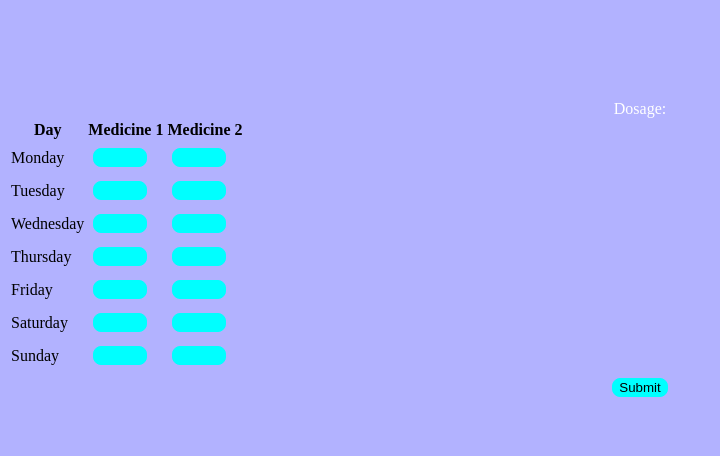
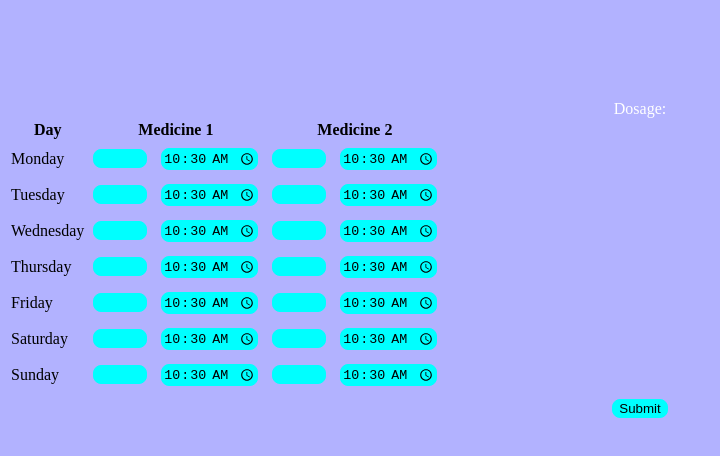
Before and after one commit to anshchawla521/smart-medicine-dispenser, a plain HTML site: page index.html in a window 1280 px wide. Shown: the whole page, without its empty margins (0-720 px from the left). Drawn offline with Linux system fonts and the light colour scheme.

Commit message:
implemented time interface for the website

```diff
--- a/index.html
+++ b/index.html
@@ -35,38 +35,52 @@
         </tr>
         <tr>
         <td>Monday</td>
-        <td><input type="number" id="dosage" name="dosage11" step="1" min = 0 max = 10 value="%d"> <!-- detch from memory --></td>
-        <td><input type="number" id="dosage" name="dosage12" step="1" min = 0 max = 10 value="%d"> <!-- detch from memory --></td>
+        <td><input type="number" id="dosage" name="dosage11" step="1" min = 0 max = 10 value="%d">
+            <input type="time" name="time11" value = "10:30:00"></td>
+        <td><input type="number" id="dosage" name="dosage12" step="1" min = 0 max = 10 value="%d">
+            <input type="time" name="time12" value = "10:30:00"> <!-- detch from memory --></td>
         </tr>
         <tr>
         <td>Tuesday</td>
-        <td><input type="number" id="dosage" name="dosage21" step="1" min = 0 max = 10  value="%d"> <!-- detch from memory --></td>
-        <td><input type="number" id="dosage" name="dosage22" step="1" min = 0 max = 10  value="%d"> <!-- detch from memory --></td>
+        <td><input type="number" id="dosage" name="dosage21" step="1" min = 0 max = 10  value="%d">
+            <input type="time" name="time21" value = "10:30:00"></td>
+        <td><input type="number" id="dosage" name="dosage22" step="1" min = 0 max = 10  value="%d">
+            <input type="time" name="time22" value = "10:30:00"></td>
         </tr>
         <tr>
         <td>Wednesday</td>
-        <td><input type="number" id="dosage" name="dosage31" step="1" min = 0 max = 10  value="%d"> <!-- detch from memory --></td>
-        <td><input type="number" id="dosage" name="dosage32" step="1" min = 0 max = 10  value="%d"> <!-- detch from memory --></td>
+        <td><input type="number" id="dosage" name="dosage31" step="1" min = 0 max = 10  value="%d">
+            <input type="time" name="time31" value = "10:30:00"></td>
+        <td><input type="number" id="dosage" name="dosage32" step="1" min = 0 max = 10  value="%d">
+            <input type="time" name="time32" value = "10:30:00"></td>
         </tr>
         <tr>
         <td>Thursday</td>
-        <td><input type="number" id="dosage" name="dosage41" step="1" min = 0 max = 10  value="%d"> <!-- detch from memory --></td>
-        <td><input type="number" id="dosage" name="dosage42" step="1" min = 0 max = 10  value="%d"> <!-- detch from memory --></td>
+        <td><input type="number" id="dosage" name="dosage41" step="1" min = 0 max = 10  value="%d">
+            <input type="time" name="time41" value = "10:30:00"></td>
+        <td><input type="number" id="dosage" name="dosage42" step="1" min = 0 max = 10  value="%d">
+            <input type="time" name="time42" value = "10:30:00"></td>
         </tr>
         <tr>
         <td>Friday</td>
-        <td><input type="number" id="dosage" name="dosage51" step="1" min = 0 max = 10  value="%d"> <!-- detch from memory --></td>
-        <td><input type="number" id="dosage" name="dosage52" step="1" min = 0 max = 10  value="%d"> <!-- detch from memory --></td>
+        <td><input type="number" id="dosage" name="dosage51" step="1" min = 0 max = 10  value="%d">
+            <input type="time" name="time51" value = "10:30:00"></td>
+        <td><input type="number" id="dosage" name="dosage52" step="1" min = 0 max = 10  value="%d">
+            <input type="time" name="time52" value = "10:30:00"></td>
         </tr>
         <tr>
         <td>Saturday</td>
-        <td><input type="number" id="dosage" name="dosage61" step="1" min = 0 max = 10  value="%d"> <!-- detch from memory --></td>
-        <td><input type="number" id="dosage" name="dosage62" step="1" min = 0 max = 10  value="%d"> <!-- detch from memory --></td>
+        <td><input type="number" id="dosage" name="dosage61" step="1" min = 0 max = 10  value="%d">
+            <input type="time" name="time61" value = "10:30:00"></td>
+        <td><input type="number" id="dosage" name="dosage62" step="1" min = 0 max = 10  value="%d">
+            <input type="time" name="time62" value = "10:30:00"></td>
         </tr>
         <tr>
         <td>Sunday</td>
-        <td><input type="number" id="dosage" name="dosage71" step="1" min = 0 max = 10  value="%d"> <!-- detch from memory --></td>
-        <td><input type="number" id="dosage" name="dosage72" step="1" min = 0 max = 10  value="%d"> <!-- detch from memory --></td>
+        <td><input type="number" id="dosage" name="dosage71" step="1" min = 0 max = 10  value="%d">
+            <input type="time" name="time71" value = "10:30:00"></td>
+        <td><input type="number" id="dosage" name="dosage72" step="1" min = 0 max = 10  value="%d">
+            <input type="time" name="time72" value = "10:30:00"></td>
         </tr>
         </table>
         <input type="submit">
```
Also changed, not shown: 3 other files.
